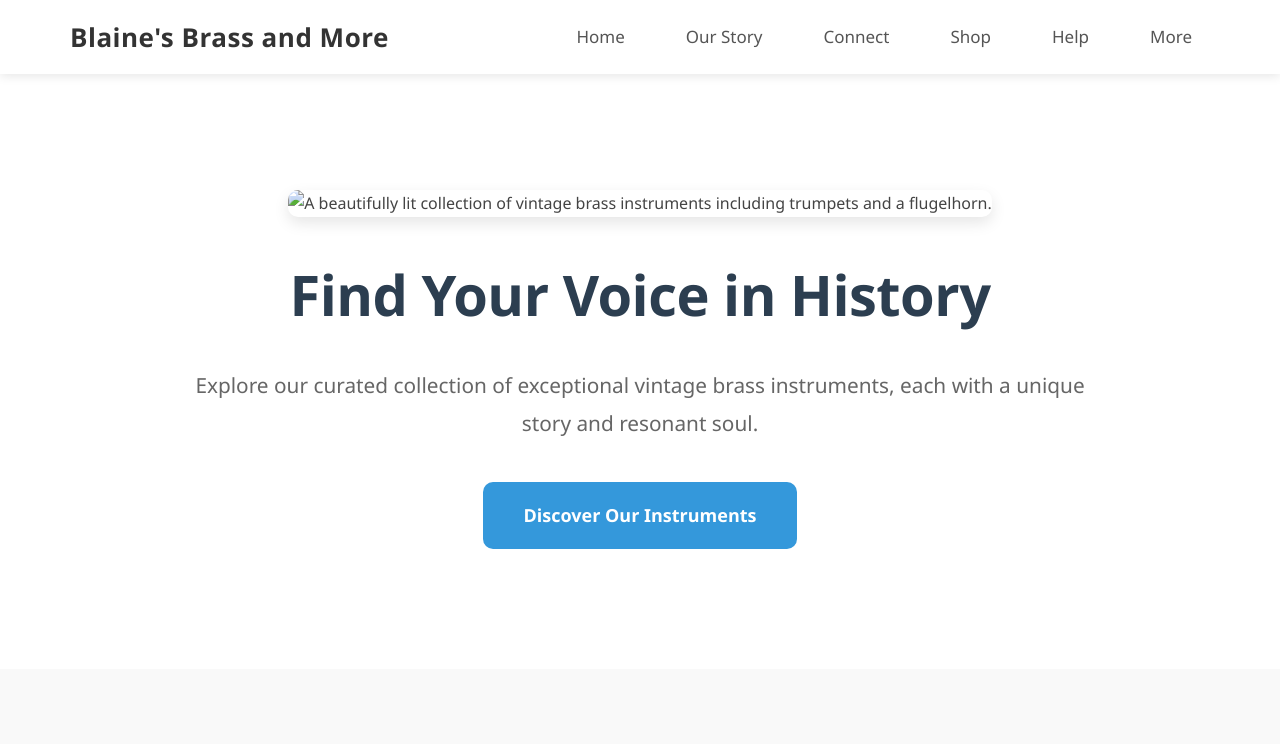
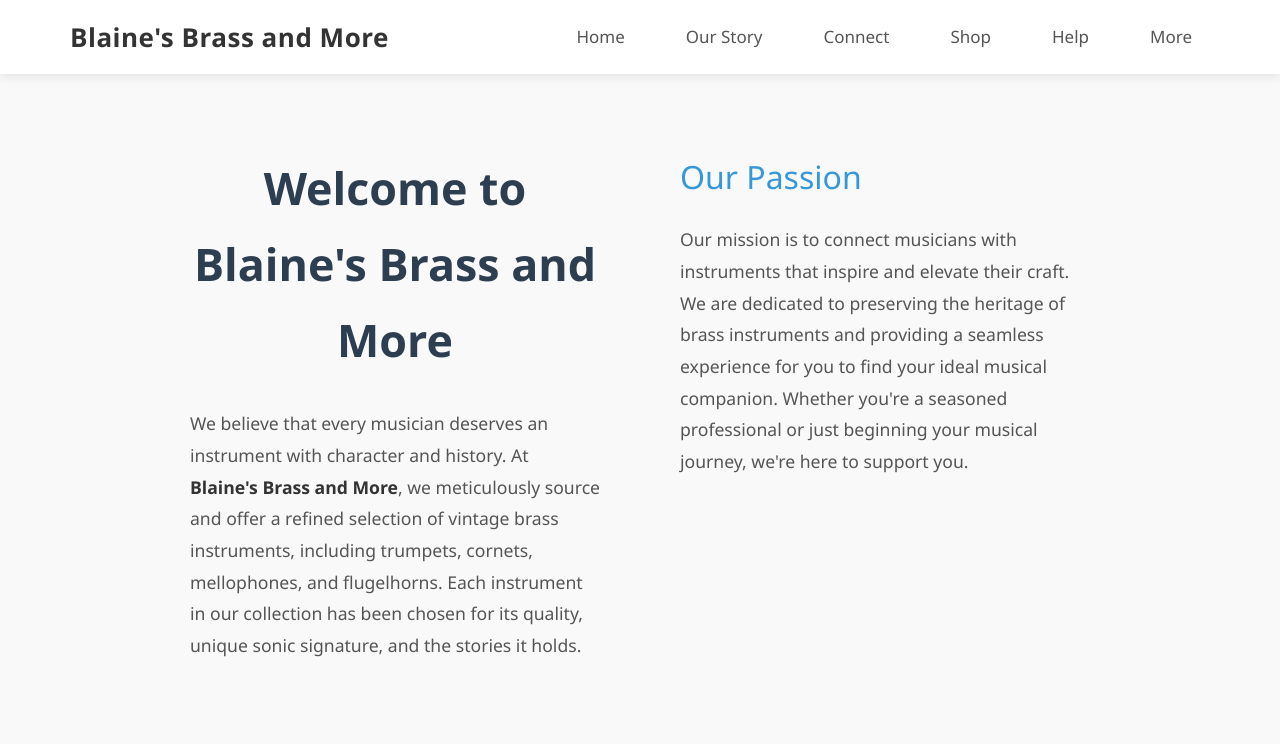
Before and after one commit to BrooksterboyzOG/Blaine-s-Music-Company, a plain HTML site: page index.html in a window 1280 px wide. Shown: the top 744 px of the page. Drawn offline with Linux system fonts and the light colour scheme.

Commit message:
Update index.html

```diff
--- a/index.html
+++ b/index.html
@@ -33,17 +33,6 @@
         </nav>
     </header>
     <main>
-        <section class="hero">
-            <div class="hero-image">
-                <img src="your-image.jpg" alt="A beautifully lit collection of vintage brass instruments including trumpets and a flugelhorn." />
-            </div>
-            <div class="hero-content">
-                <h1>Find Your Voice in History</h1>
-                <p class="hero-tagline">Explore our curated collection of exceptional vintage brass instruments, each with a unique story and resonant soul.</p>
-                <a href="/store.html" class="cta-button">Discover Our Instruments</a>
-            </div>
-        </section>
-
         <section class="home-content">
             <div class="intro">
                 <h2>Welcome to Blaine's Brass and More</h2>
@@ -58,6 +47,14 @@
             <div class="explore">
                 <h3>Explore Our Collection</h3>
                 <p>Browse our <a href="/store.html">online store</a> to discover the current selection of vintage brass instruments. Learn about our commitment to quality and restoration on our <a href="/about.html">"Our Story" page</a>. If you have any questions or need assistance, please don't hesitate to <a href="/contact.html">connect with us</a>.</p>
+            </div>
+        </section>
+
+        <section class="hero">
+            <div class="hero-content">
+                <h1>Find Your Voice in History</h1>
+                <p class="hero-tagline">Explore our curated collection of exceptional vintage brass instruments, each with a unique story and resonant soul.</p>
+                <a href="/store.html" class="cta-button">Discover Our Instruments</a>
             </div>
         </section>
 
```
